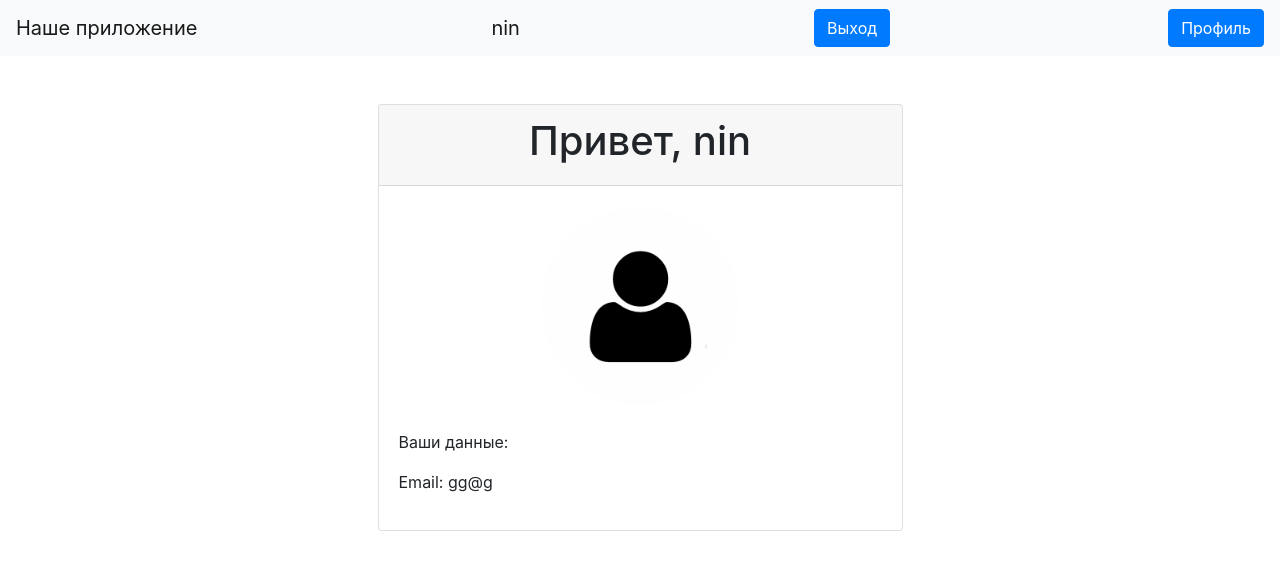
After one commit to Vasilisa-kr/web_application, a Flask app: page /profile in a window 1280 px wide. The commit adds this page. Shown: the top 570 px of the page. Run offline with Flask 3, Linux system fonts and the light colour scheme; a user stored in the database is signed in; some libraries are stand-ins or nearby versions.

Commit message:
Добавляем профиль

```diff
--- a/programm.py
+++ b/programm.py
@@ -19,7 +19,7 @@ def load_user(user_id):
 
 
 @app.route('/')
-def index():
+def main():
     db_sess = db_session.create_session()
     item = db_sess.query(Posts).all()
     return render_template("main.html", item=item)
@@ -59,7 +59,7 @@ def authorization():
         if user and user.check_password(form.password.data):
             login_user(user, remember=form.remember_me.data)
             return redirect("/")
-        return render_template('login.html',
+        return render_template('authorization.html',
                                message="Неправильный логин или пароль",
                                form=form)
     return render_template('authorization.html', form=form)
@@ -72,6 +72,12 @@ def logout():
     return redirect("/")
 
 
+@app.route('/profile')
+def profile():
+    if current_user.is_authenticated:
+        return render_template("profile.html")
+
+
 def main():
     db_session.global_init("db/mars.db")
     app.run(port=8080, host='127.0.0.1')
--- a/templates/base.html
+++ b/templates/base.html
@@ -14,7 +14,9 @@
     <nav class="navbar navbar-light bg-light">
         <a class="navbar-brand" href="#">Наше приложение</a>
         {% if current_user.is_authenticated %}
-        <a class="navbar-brand" href="/logout">{{ current_user.name }}</a>
+        <a class="navbar-brand" href="/profile">{{ current_user.name }}</a>
+        <a class="btn btn-primary " href="/logout">Выход</a>
+        <a class="btn btn-primary " href="/profile">Профиль</a>
        {% else %}
         <p>
         <a class="btn btn-primary " href="/register">Зарегистрироваться</a>
--- /dev/null
+++ b/templates/profile.html
@@ -0,0 +1,22 @@
+{% extends 'base.html' %}
+
+{% block content %}
+  <div class="container">
+    <div class="row justify-content-center mt-5">
+      <div class="col-md-6">
+        <div class="card">
+          <div class="card-header">
+            <h1 class="text-center">Привет, {{ current_user.name }}</h1>
+          </div>
+          <div class="card-body">
+            <div class="d-flex justify-content-center mb-4">
+              <img src="{{ url_for('static', filename='img/prof.png') }}" class="rounded-circle profile-photo" alt="Profile photo" width="200">
+            </div>
+            <p>Ваши данные:</p>
+            <p>Email: {{ current_user.email }}</p>
+          </div>
+        </div>
+      </div>
+    </div>
+  </div>
+{% endblock %}
```
Also changed, not shown: db/mars.db, static/img/prof.png (added).
